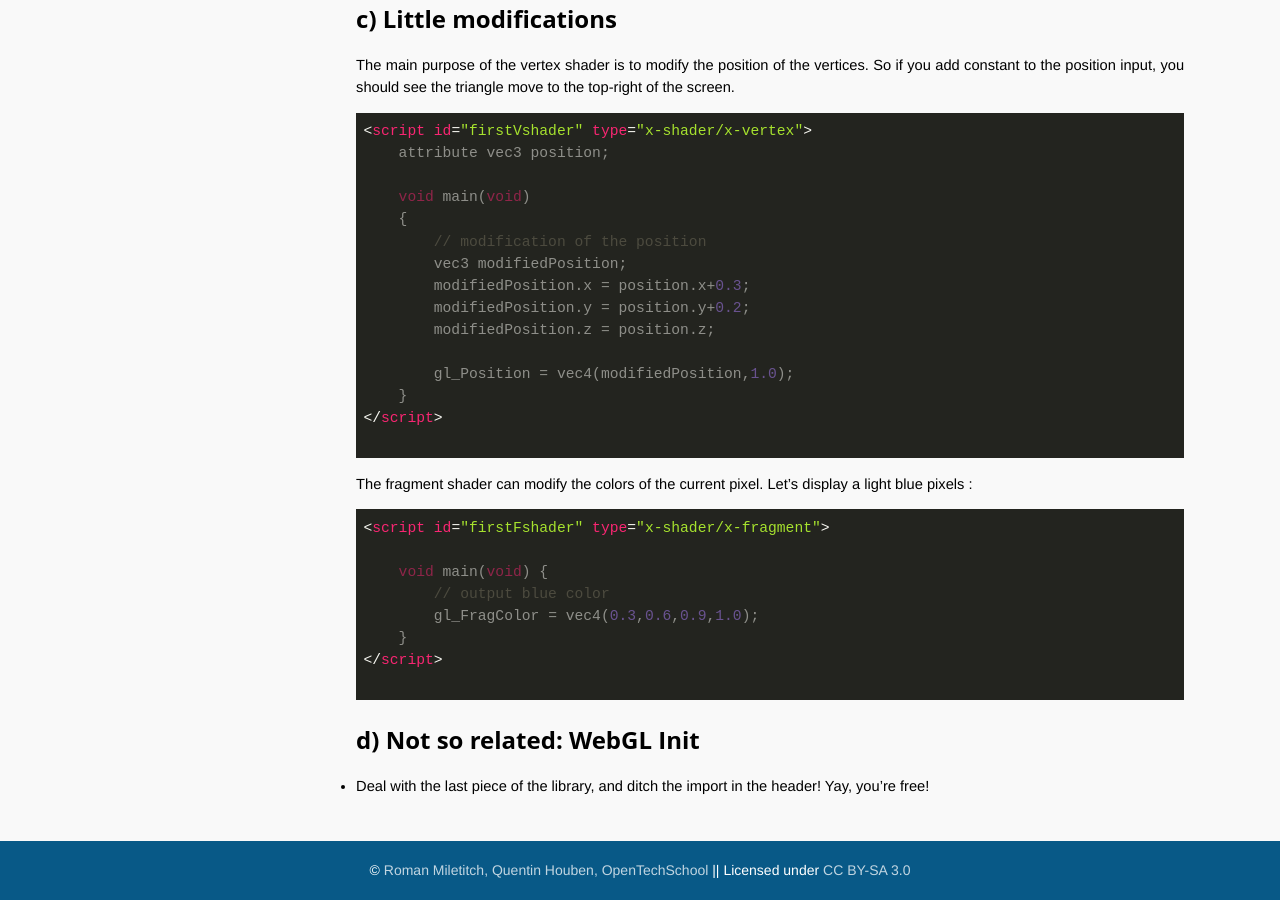
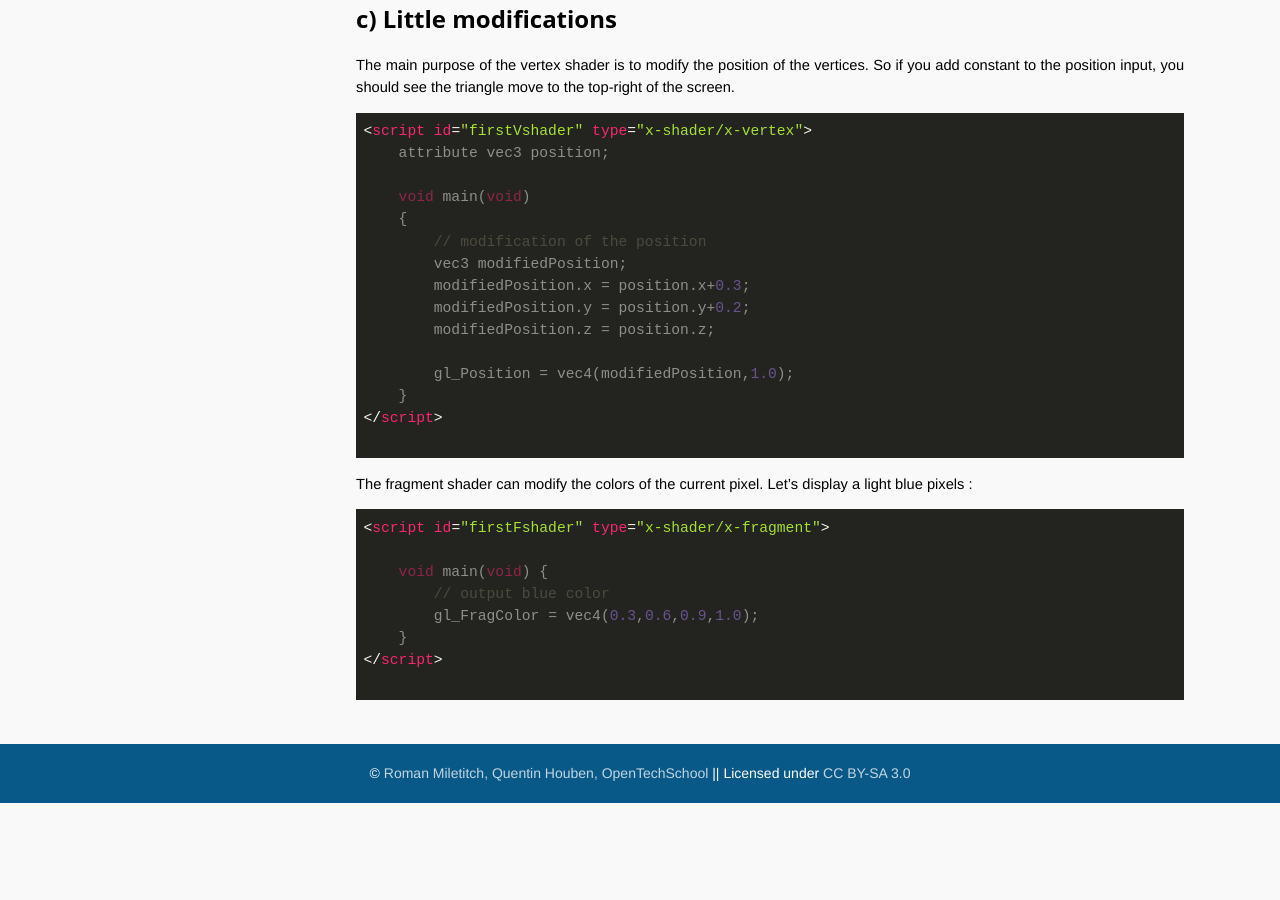
Before and after one commit to OpenTechSchool-Brussels/intro-to-webGL-and-shaders, a Jekyll site: the page built from log2_intro_shaders.md, in a window 1280 px wide and 900 px high, scrolled down 4273 px. Built offline with Jekyll 4.4.1, drawn with Linux system fonts in a browser that asks for light colours; after the commit the page ends 5076 px from its top, so only the background shows below that.

Commit message:
Update log2_intro_shaders.md

```diff
--- a/log2_intro_shaders.md
+++ b/log2_intro_shaders.md
@@ -233,7 +233,3 @@ The fragment shader can modify the colors of the current pixel. Let's display a
 </script>
 
 ~~~
-
-
-## d) Not so related: WebGL Init
-* Deal with the last piece of the library, and ditch the import in the header! Yay, you're free!
```
